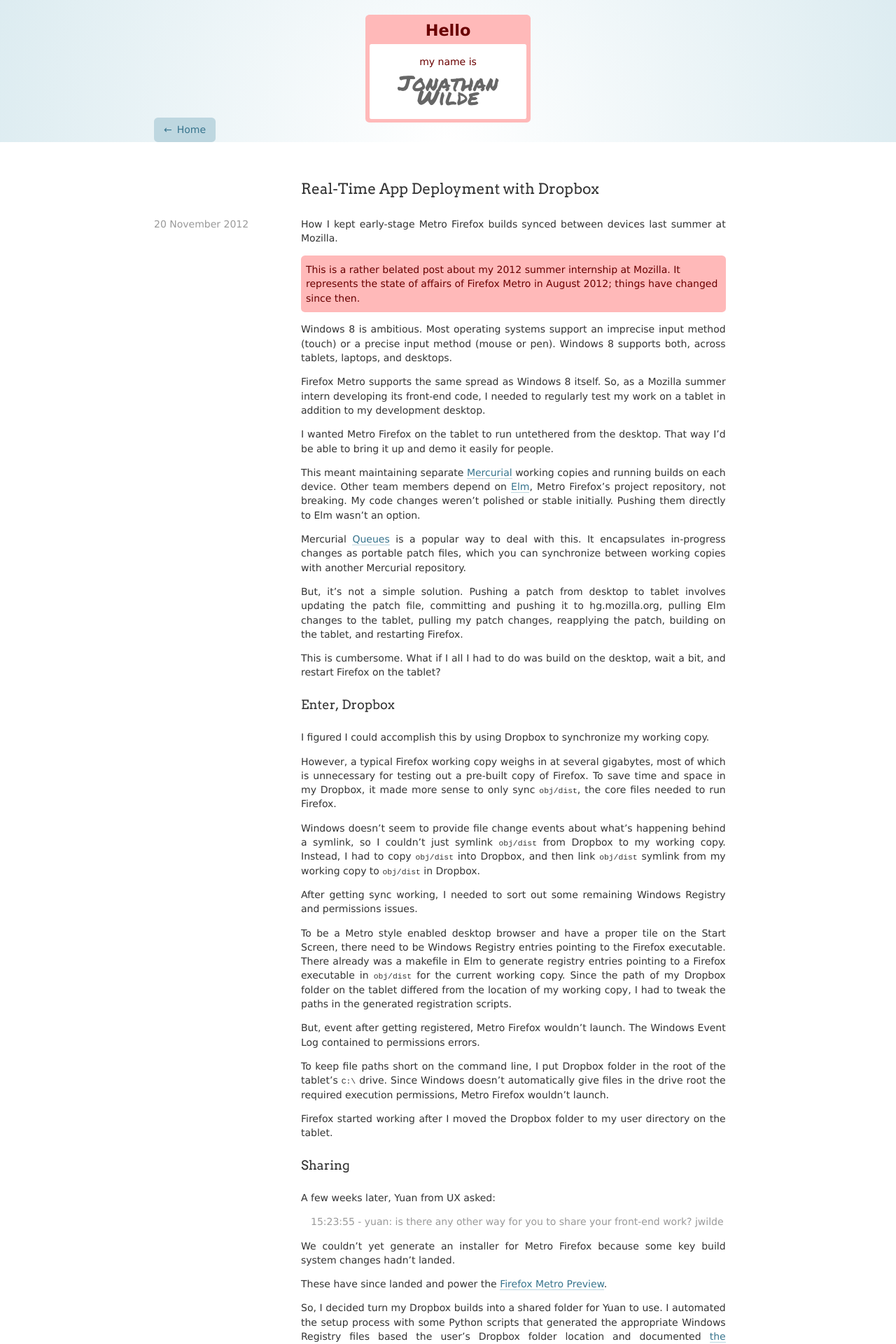
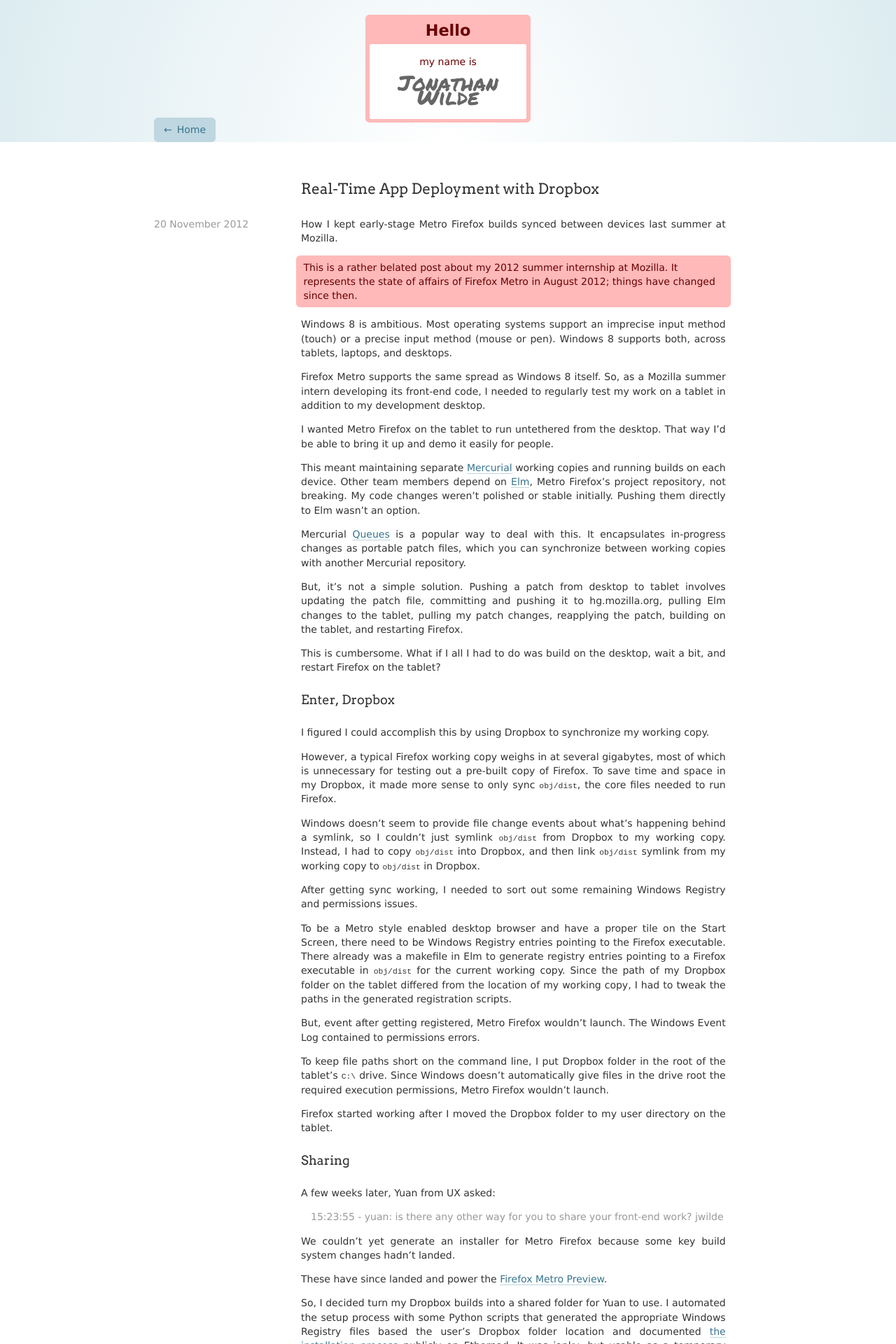
Before and after one commit to hellojwilde/hellojwilde.github.io, a Jekyll site: the page built from _posts/2012-11-20-app-deployment-dropbox.md, in a window 1280 px wide. Shown: the top 1920 px of the page at 70% size. Built offline with Jekyll 4.4.1, drawn with Linux system fonts in a browser that asks for light colours; nearby versions of some CDN libraries.

Commit message:
Spacing.

```diff
--- a/assets/styles/core.css
+++ b/assets/styles/core.css
@@ -162,7 +162,8 @@
 .warning {
   color: #6A0000;
   background: #FFB9B9;
-  padding: 0.75em 0.5em;
+  padding: 0.5em 0.75em;
+  margin: 0 -0.5em;
 }
 
 .nametag {
```
